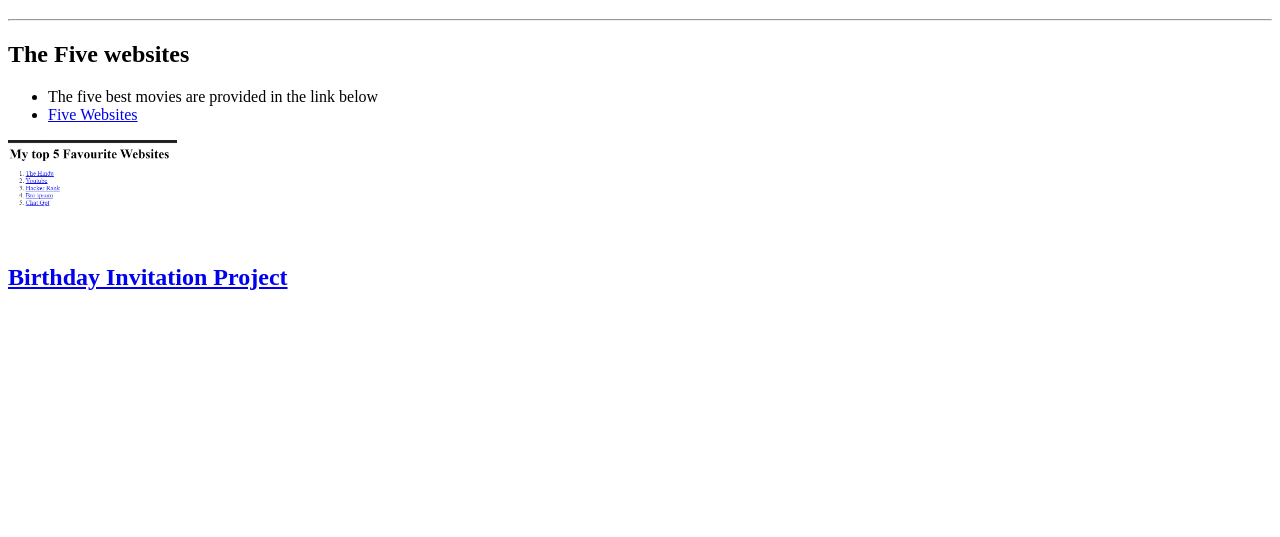
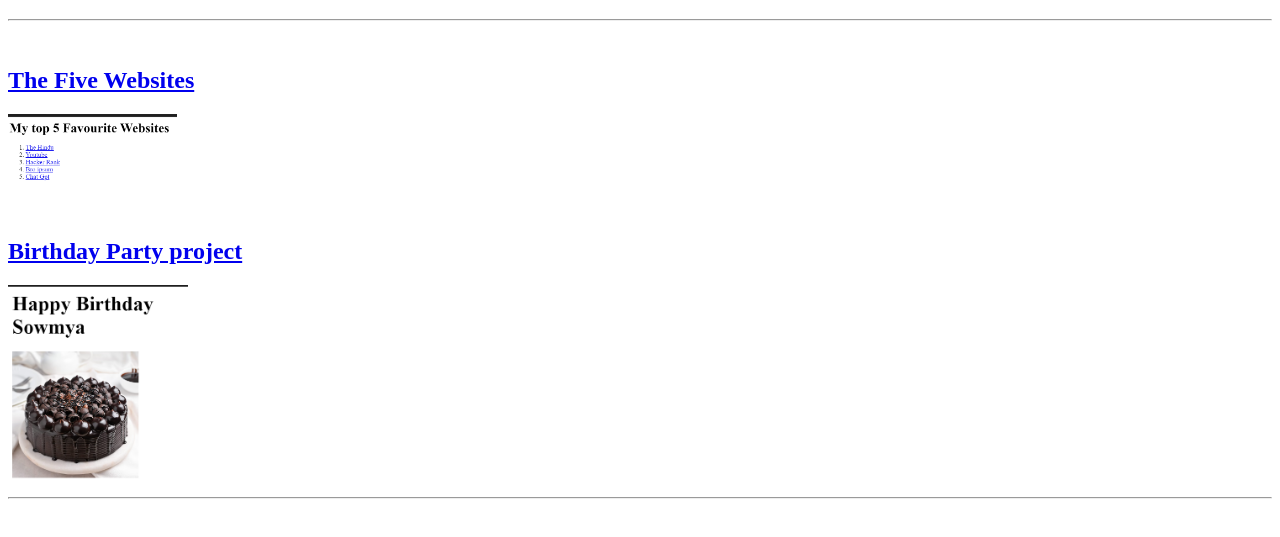
Before and after one commit to RaviTejaRM/HTML_Portfolio, a plain HTML site: page index.html in a window 1280 px wide. Shown: the part 61-598 px from the top of the page. Drawn offline with Linux system fonts and the light colour scheme.

Commit message:
Add files via upload

```diff
--- a/index.html
+++ b/index.html
@@ -11,17 +11,11 @@
 
     <hr />
 
-    <h2>The Five websites</h2>
-        <ul>
-            <li>The five best movies are provided in the link below</li>
-            <li><a href = "http://127.0.0.1:3000/3.2+Anchor+Elements/3.2 Anchor Elements/index.html" >Five Websites</a></li>
+    <a href="http://127.0.0.1:3000/3.4+Birthday+Invite+Project/3.4 Birthday Invite Project/index.html"> <br /> <h2>The Five Websites </h2><img src="./5 websites.png" alt="5 websites" height=100" >  </a>
 
-        </ul>
+    <a href="http://127.0.0.1:3000/3.4+Birthday+Invite+Project/3.4 Birthday Invite Project/index.html" ><h2>Birthday Party project</h2> <img src="./Birthday.png" alt="Birthday Party" height="200" ></a>
 
-        <a href="http://127.0.0.1:3000/3.2+Anchor+Elements/3.2 Anchor Elements/index.html" > <img src="./5 websites.png" alt="5 websites" height=100 "</a>
-
-    <h2>Birthday Invitation Project</h2>
-
+    <hr />
 
 </body>
 </html>
```
